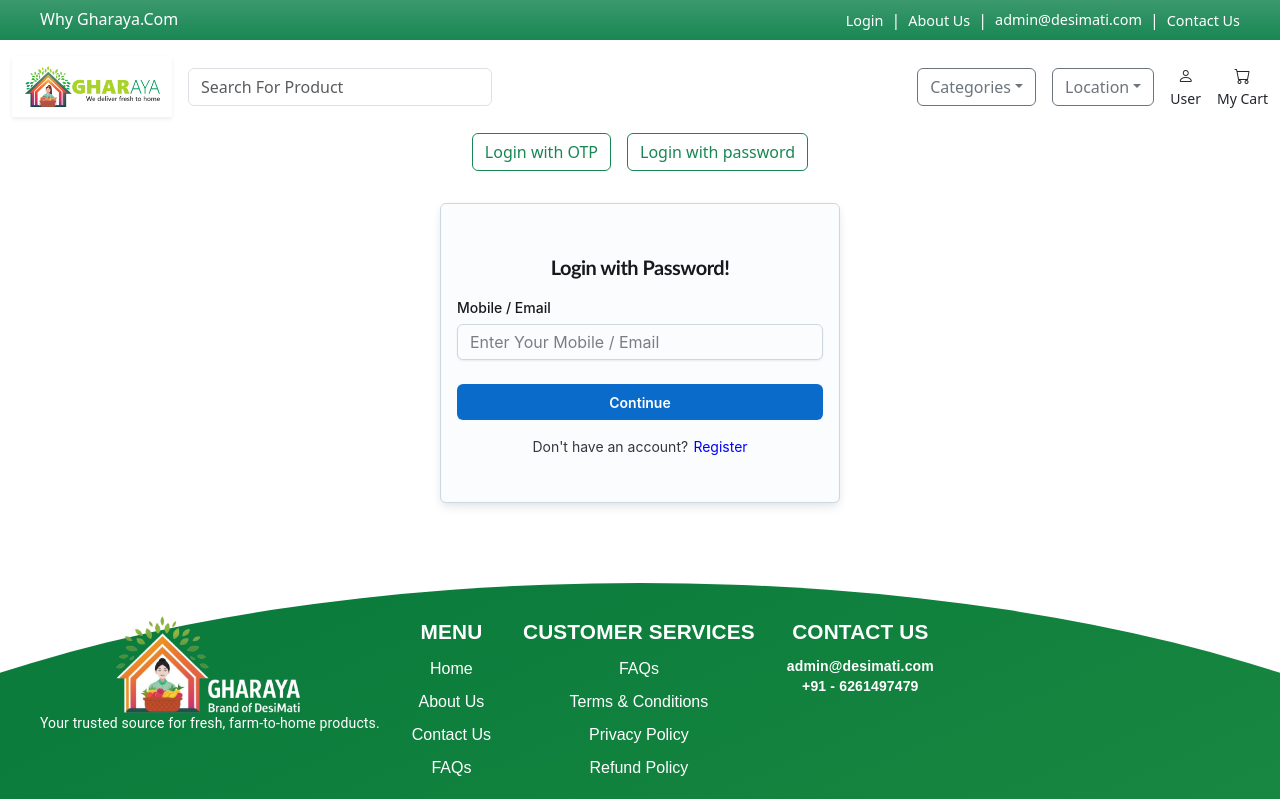
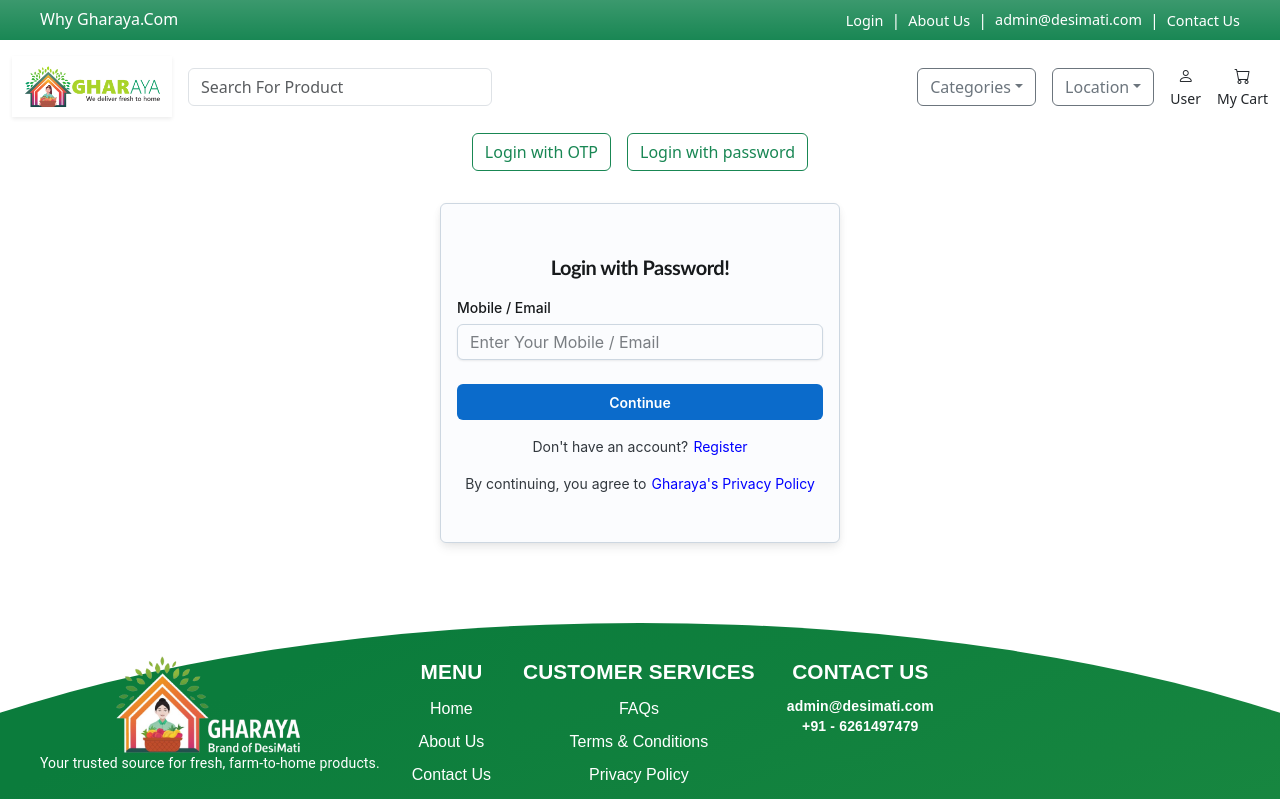
Before and after one commit to Aana-5/Gharaya, a React (Vite) app: page /loginpage in a window 1280 px wide. Shown: the top 799 px of the page. Built offline with nearby package versions, Linux system fonts and the light colour scheme; some icons are missing.

Commit message:
adjusted height of the boxes in login pages

```diff
--- a/src/components/LoginPage.jsx
+++ b/src/components/LoginPage.jsx
@@ -24,11 +24,10 @@
       <Sheet
         sx={{
           width: 400,
-          height: 300,
-          mx: 'auto', // margin left & right
-          my: 4, // margin top & bottom
-          py: 6, // padding top & bottom
-          px: 2, // padding left & right
+          mx: 'auto',
+          my: 4,
+          py: 6,
+          px: 2,
           display: 'flex',
           flexDirection: 'column',
           gap: 2,
@@ -59,6 +58,12 @@
         >
           Don&apos;t have an account?
         </Typography>
+        <Typography
+          endDecorator={<Link component={RouterLink} to="/privacypolicy" underline="hover" color="blue">Gharaya's Privacy Policy</Link>}
+          sx={{ fontSize: 'sm', alignSelf: 'center' }}
+        >
+          By continuing, you agree to
+        </Typography>
       </Sheet>
     </main>
   );
--- a/src/components/LoginWithOtp.jsx
+++ b/src/components/LoginWithOtp.jsx
@@ -21,11 +21,10 @@
       <Sheet
         sx={{
           width: 400,
-          height: 350,
-          mx: 'auto', // margin left & right
-          my: 4, // margin top & bottom
-          py: 6, // padding top & bottom
-          px: 2, // padding left & right
+          mx: 'auto',
+          my: 4,
+          py: 6,
+          px: 2,
           display: 'flex',
           flexDirection: 'column',
           gap: 2,
@@ -41,10 +40,8 @@
         </div>
         <FormControl>
           <Input
-            // html input attribute
             name="email"
             type="email"
-            //   value="+91"
             placeholder="Enter Your Mobile "
           />
         </FormControl>
```
